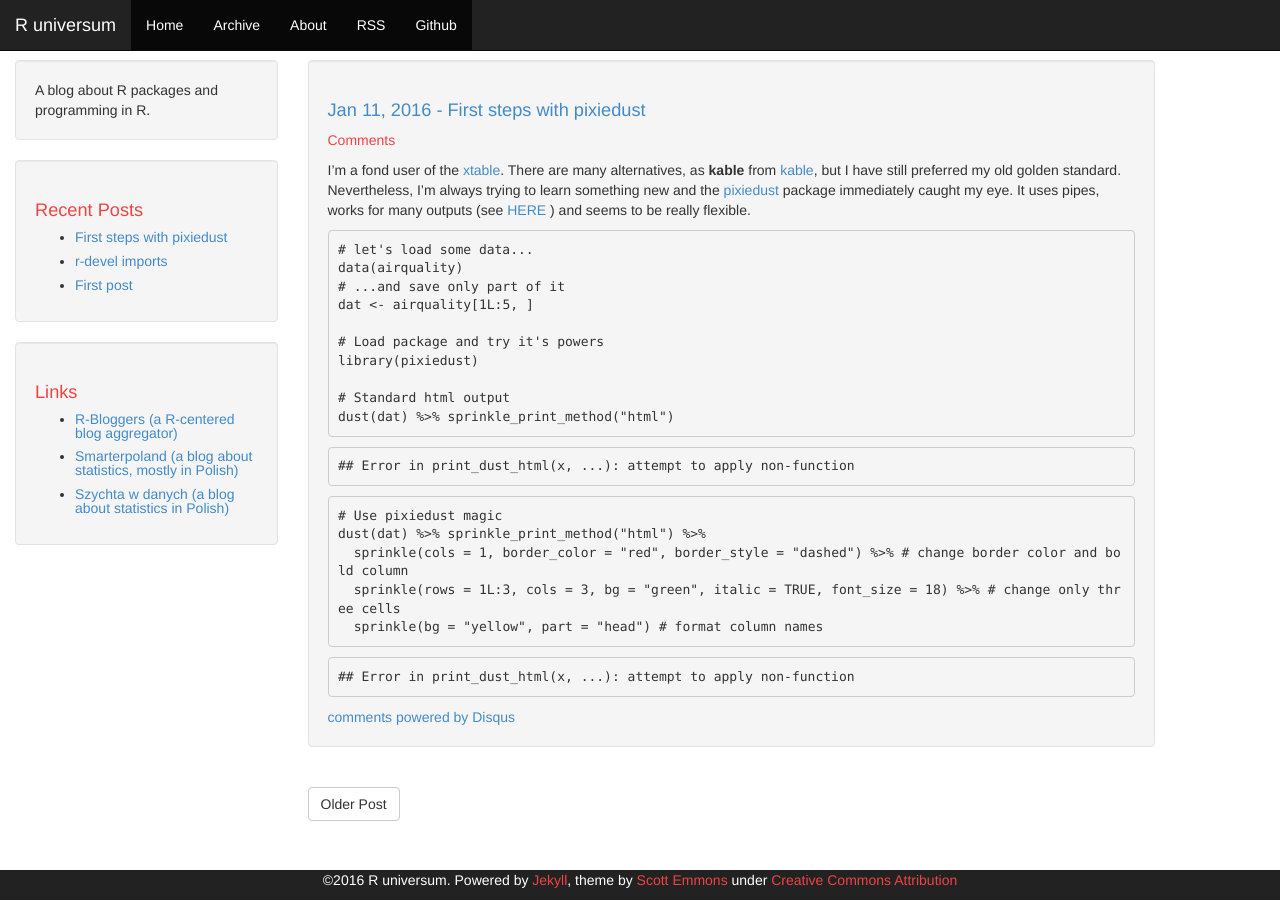
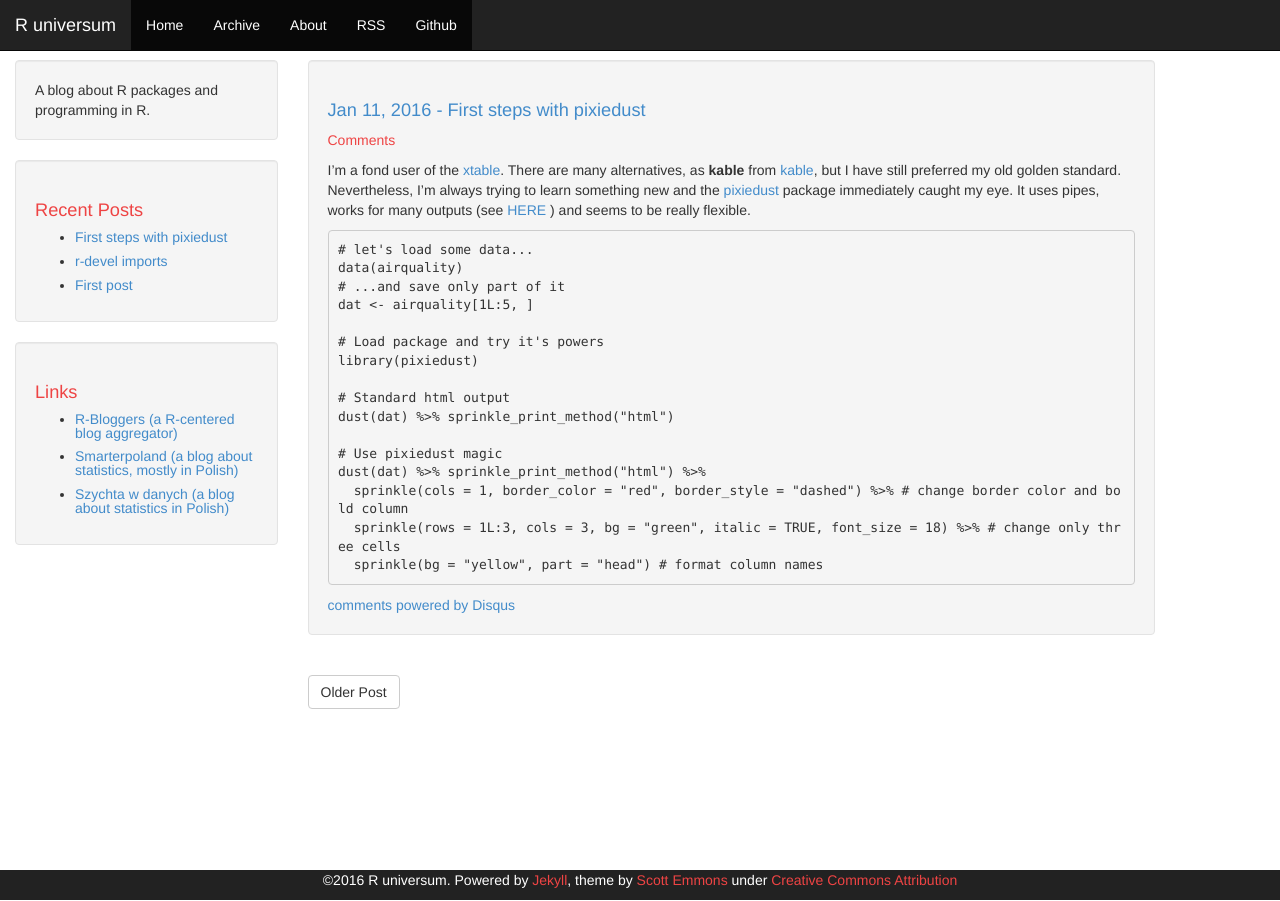
Before and after one commit to michbur/michbur.github.io, a Jekyll site: the page built from _posts/2015-01-11-first_steps_with_pixiedust.md, in a window 1280 px wide. Built offline with Jekyll 4.4.1, drawn with Linux system fonts in a browser that asks for light colours; Markdown is read by kramdown in place of the engine named in the settings; comment, search, counter and statistics services are not loaded.

Commit message:
added post

````diff
--- a/_posts/2015-01-11-first_steps_with_pixiedust.md
+++ b/_posts/2015-01-11-first_steps_with_pixiedust.md
@@ -23,26 +23,10 @@ library(pixiedust)
 
 # Standard html output
 dust(dat) %>% sprinkle_print_method("html")
-{% endhighlight %}
 
-
-
-{% highlight text %}
-## Error in print_dust_html(x, ...): attempt to apply non-function
-{% endhighlight %}
-
-
-
-{% highlight r %}
 # Use pixiedust magic
 dust(dat) %>% sprinkle_print_method("html") %>%
   sprinkle(cols = 1, border_color = "red", border_style = "dashed") %>% # change border color and bold column
   sprinkle(rows = 1L:3, cols = 3, bg = "green", italic = TRUE, font_size = 18) %>% # change only three cells
   sprinkle(bg = "yellow", part = "head") # format column names
 {% endhighlight %}
-
-
-
-{% highlight text %}
-## Error in print_dust_html(x, ...): attempt to apply non-function
-{% endhighlight %}
--- a/rmd_posts/2015-01-11-first_steps_with_pixiedust.Rmd
+++ b/rmd_posts/2015-01-11-first_steps_with_pixiedust.Rmd
@@ -11,7 +11,7 @@ categories:
 
 I'm a fond user of the [xtable](https://cran.r-project.org/package=xtable). There are many alternatives, as **kable** from [kable](https://cran.r-project.org/package=knitr), but I have still preferred my old golden standard. Nevertheless, I'm always trying to learn something new and the [pixiedust](https://cran.r-project.org/package=pixiedust) package immediately caught my eye. It uses pipes, works for many outputs (see [HERE](https://cran.r-project.org/web/packages/pixiedust/vignettes/sprinkles.html) ) and seems to be really flexible.
 
-```{r, echo = TRUE, results='asis'}
+```{r, echo = TRUE}
 
 # let's load some data...
 data(airquality)
````
Also changed, not shown: images/2015-11-12-First-post/unnamed-chunk-3-1.svg, 1 other file.
